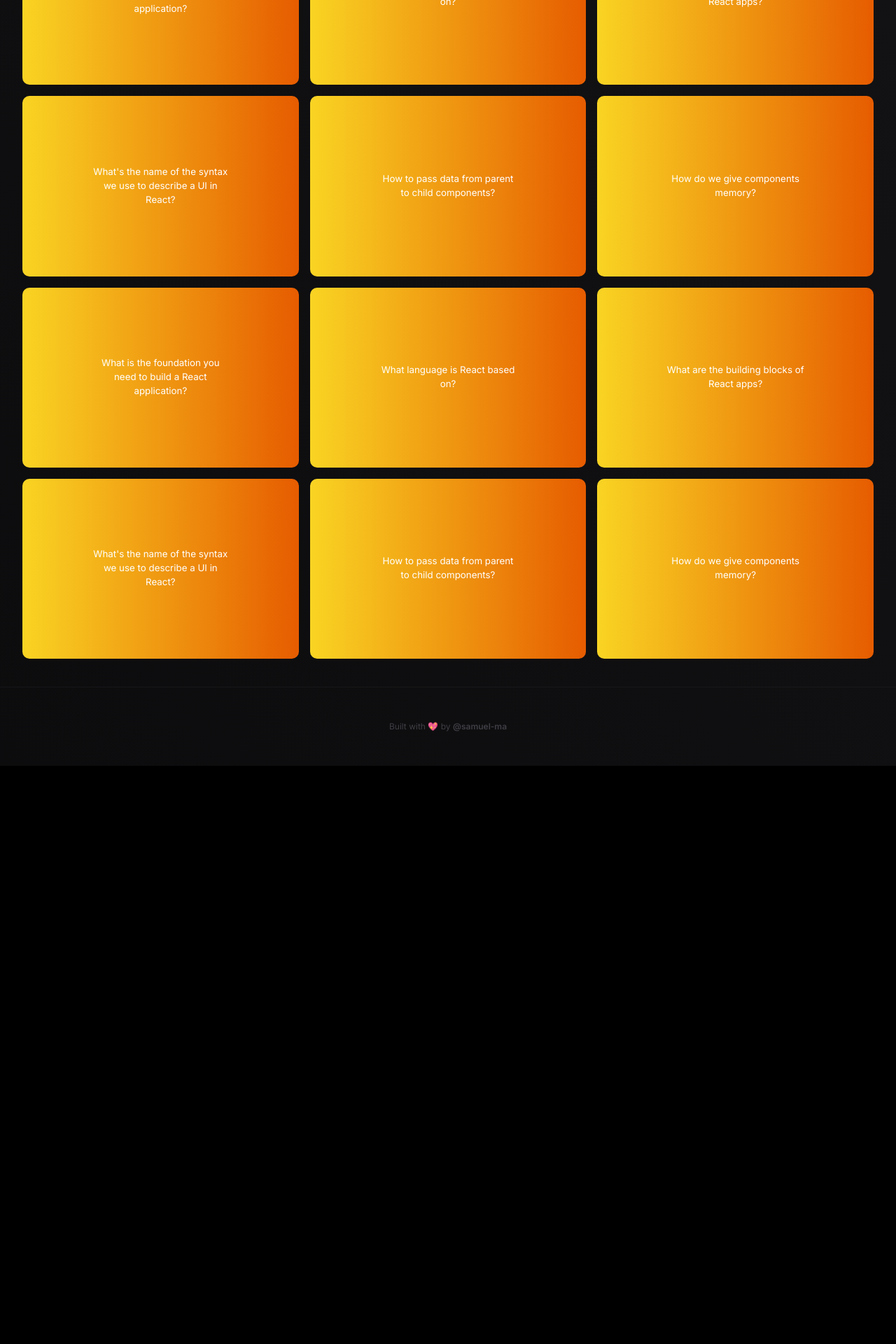
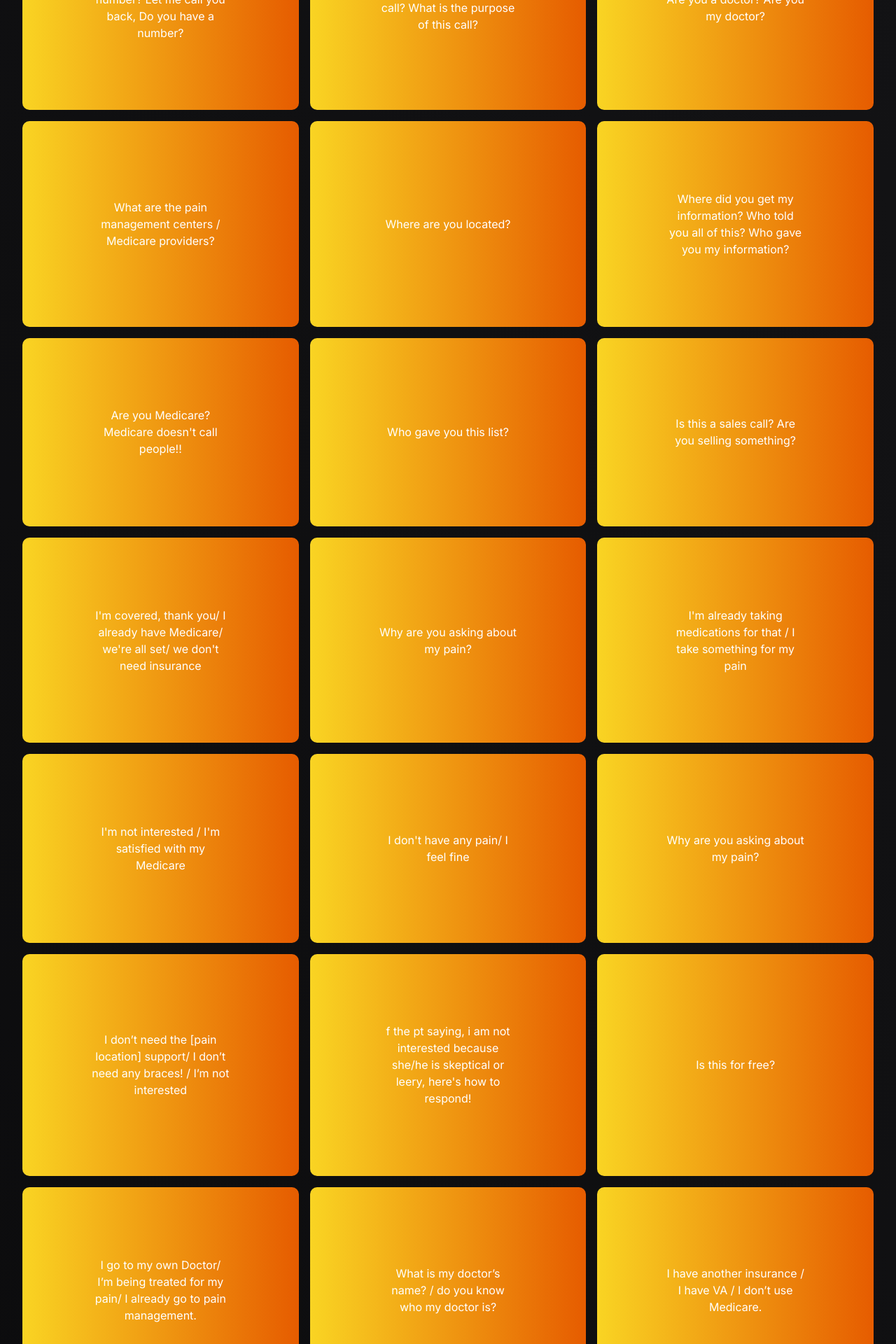
Before and after one commit to samuel-ma/phoenix, a Next.js app: page /flashcards in a window 1280 px wide. Shown: the part 480-2400 px from the top of the page at 70% size. Before the commit the page ends 1574 px from the top, so only its background shows below. Built offline with nearby package versions, Linux system fonts and the light colour scheme.

Commit message:
yet another commit

```diff
--- a/app/data/data.json
+++ b/app/data/data.json
@@ -1,62 +1,107 @@
 [
     {
         "id": 1,
-        "question": "What is the foundation you need to build a React application?",
-        "answer": "Javascript"
+        "question": "What is your phone number? Let me call you back, Do you have a number?",
+        "answer": "We are calling from an outbound line to make sure that no one else is listening to the call except you and me, as we are discussing some of your medical information just to protect your rights. We are using a software digital system; we are not using personal or landline numbers because it will be so hard to reach all the Medicar"
     },
     {
         "id": 2,
-        "question": "What language is React based on?",
-        "answer": "Javascript"
+        "question": "Why am I receiving this call? What is the purpose of this call?",
+        "answer": "We are just calling in regards to your pending benefits that you are qualified for from Medicare and haven't received yet, so you can receive them in a timely manner."
     },
     {
         "id": 3,
-        "question": "What are the building blocks of React apps?",
-        "answer": "Components"
+        "question": "Are you a doctor? Are you my doctor?",
+        "answer": "I'm a health care specialist working under the supervision of Medicare. We're responsible for calling you to raise your awareness about your pending benefits from Medicare."
     },
     {
         "id": 4,
-        "question": "What's the name of the syntax we use to describe a UI in React?",
-        "answer": "JSX"
+        "question": "What are the pain management centers / Medicare providers?",
+        "answer": "We're the main qualification department here in (state) we're responsible for giving this service call to all the Medicare holders so they can receive their pending benefits."
     },
     {
         "id": 5,
-        "question": "How to pass data from parent to child components?",
-        "answer": "Props"
+        "question": "Where are you located?",
+        "answer": "We're the qualification department in (city) (state) sir/ma'am."
     },
     {
         "id": 6,
-        "question": "How do we give components memory?",
-        "answer": "useState"
+        "question": "Where did you get my information? Who told you all of this? Who gave you my information?",
+        "answer": "We actually have here a list for all the Medicare seniors who still have Part B, and Our job is just to call you to update you with your pending benefit that you are qualified for regarding the discomfort that you do have. "
     },
     {
         "id": 7,
-        "question": "What is the foundation you need to build a React application?",
-        "answer": "Javascript"
+        "question": "Are you Medicare? Medicare doesn't call people!!",
+        "answer": "No! Medicare will never call you over the phone. We're the pain management center, and we're workingunder Medicare's supervision as a qualification department"
     },
     {
         "id": 8,
-        "question": "What language is React based on?",
-        "answer": "Javascript"
+        "question": "Who gave you this list?",
+        "answer": "Since you are a Medicare senior and we are working under Medicare supervision, it is normal to have this information so we can help you receive your benefits in no time. "
     },
     {
         "id": 9,
-        "question": "What are the building blocks of React apps?",
-        "answer": "Components"
+        "question": "Is this a sales call? Are you selling something?",
+        "answer": "No, this is just a service call for you, as you are still under Medicare and still have Part B that's why we are calling you"
     },
     {
         "id": 10,
-        "question": "What's the name of the syntax we use to describe a UI in React?",
-        "answer": "JSX"
+        "question": "I'm covered, thank you/ I already have Medicare/ we're all set/ we don't need insurance",
+        "answer": "We're not helping you get insurance, we're not changing anything about your Medicare or about your plans. We're giving you a service call just like everyone else, but we're not selling you anything here"
     },
     {
         "id": 11,
-        "question": "How to pass data from parent to child components?",
-        "answer": "Props"
+        "question": "Why are you asking about my pain?",
+        "answer": "We are asking you just to update your medical profile, as we are responsible for doing that, and also to help you get the benefits that will be so beneficial for you regarding the pain or discomfort that you have. That is why i am asking you."
     },
     {
         "id": 12,
-        "question": "How do we give components memory?",
-        "answer": "useState"
+        "question": "I'm already taking medications for that / I take something for my pain",
+        "answer": "Okay, that is alright, but you know medications like Tylenol or tramadol can have dangerous side effects on your internal organs like the liver, kidney, or stomach. This is why Medicare is qualifying you to receive a new benefit that is a more natural way to alleviate the pain, and we are not trying to change anything about your treatments anyway"
+    },
+    {
+        "id": 13,
+        "question": "I'm not interested / I'm satisfied with my Medicare",
+        "answer": "Well actually ma'am/sir we are not trying to sell you something or offer you anything to be interested in; we are calling you to get your pending benefits that are related to your pain only, but this is not about the interest; it is about your benefits that you are already qualified for."
+    },
+    {
+        "id": 14,
+        "question": "I don't have any pain/ I feel fine",
+        "answer": "God bless you, sir/ma'am, but you know we're not talking about any severe or permanent pain; we're talking about the slight discomfort or stiffness that comes with any extra effort like walking for too long or lifting something heavy, so i do believe you feel it sometimes every once in a while. "
+    },
+    {
+        "id": 15,
+        "question": "Why are you asking about my pain?",
+        "answer": "We are asking you just to update your medical profile, as we are responsible for doing that, and also to help you get the benefits that will be so beneficial for you regarding the pain or discomfort that you have. That is why i am asking you."
+    },
+    {
+        "id": 16,
+        "question": "I don’t need the [pain location] support/ I don’t need any braces! / I’m not interested",
+        "answer": "I understand, but we’re not talking about the old version. Medicare has upgraded this version of the supporters to be made o f synthetic fabrics and medical plastic, which is not bulky or heavy. It’s just designed to support your muscles and absorb any excess moisture that comes with arthritis. All of that has already been covered for you; you’re not paying anything out of your pocket, not for the shipping or handling fees. "
+    },
+    {
+        "id": 17,
+        "question": "f the pt saying, i am not interested because she/he is skeptical or leery, here's how to respond!",
+        "answer": "Say this: Ma’am / sir, we are not trying to ask you for any sensitive, personal, or financial information this benefit is fully covered under your health insurance, and this call is legitimate, so no one can ask yo for any information here; it is just to help you get your benefit thatis all. You see what i am saying "
+    },
+    {
+        "id": 18,
+        "question": "Is this for free?",
+        "answer": "It is fully covered under your Medicare health insurance, so you will not be paying anything out of your pocket, not for the shipping or even the handling fees"
+    },
+    {
+        "id": 19,
+        "question": "I go to my own Doctor/ I’m being treated for my pain/ I already go to pain management.",
+        "answer": "Okay, I understand we're not changing something; we’re not helping you receive any prescriptions or medications, these supports are a more natural way to relieve the pain, and This is alongside whatever your doctor is prescribing for you because it’s one of your entitled benefits; however, nothing will be sent to you without your doctor’s supervision and approval, so you don’t need to be worried. "
+    },
+    {
+        "id": 20,
+        "question": "What is my doctor’s name? / do you know who my doctor is?",
+        "answer": "We have here a list of all the doctors who are affiliated with Medicare, and of course your doctor is one of them. Since we called you, that means that your doctor is affiliated with Medicare, and the doctor is aware of that, so do not worry because eventually nothing will be sent without your doctor's permission. "
+    },
+    {
+        "id": 11,
+        "question": "I have another insurance / I have VA / I don’t use Medicare.",
+        "answer": "Okay, we are not changing anything about your plans anyway, but since you turned 65, you have to have Medicare, even if you are not using it, So this will be covered under your health insurance at no cost to you."
     }
 ]
--- a/app/globals.css
+++ b/app/globals.css
@@ -28,22 +28,18 @@
     border-radius: 10px;
     padding: 25%;
     text-align: center;
-    font-size: smaller;
     cursor: pointer;
-    position: relative;
 }
 
 .card2 {
     border: 1px solid var(--white);
+    font-size: smaller;
     display: flex;
     align-items: center;
     justify-content: center;
-    /* background: #da22ff; */
     color: var(--white);
     border-radius: 10px;
-    padding: 25%;
+    padding: 15%;
     text-align: center;
-    font-size: smaller;
     cursor: pointer;
-    position: relative;
 }
```
